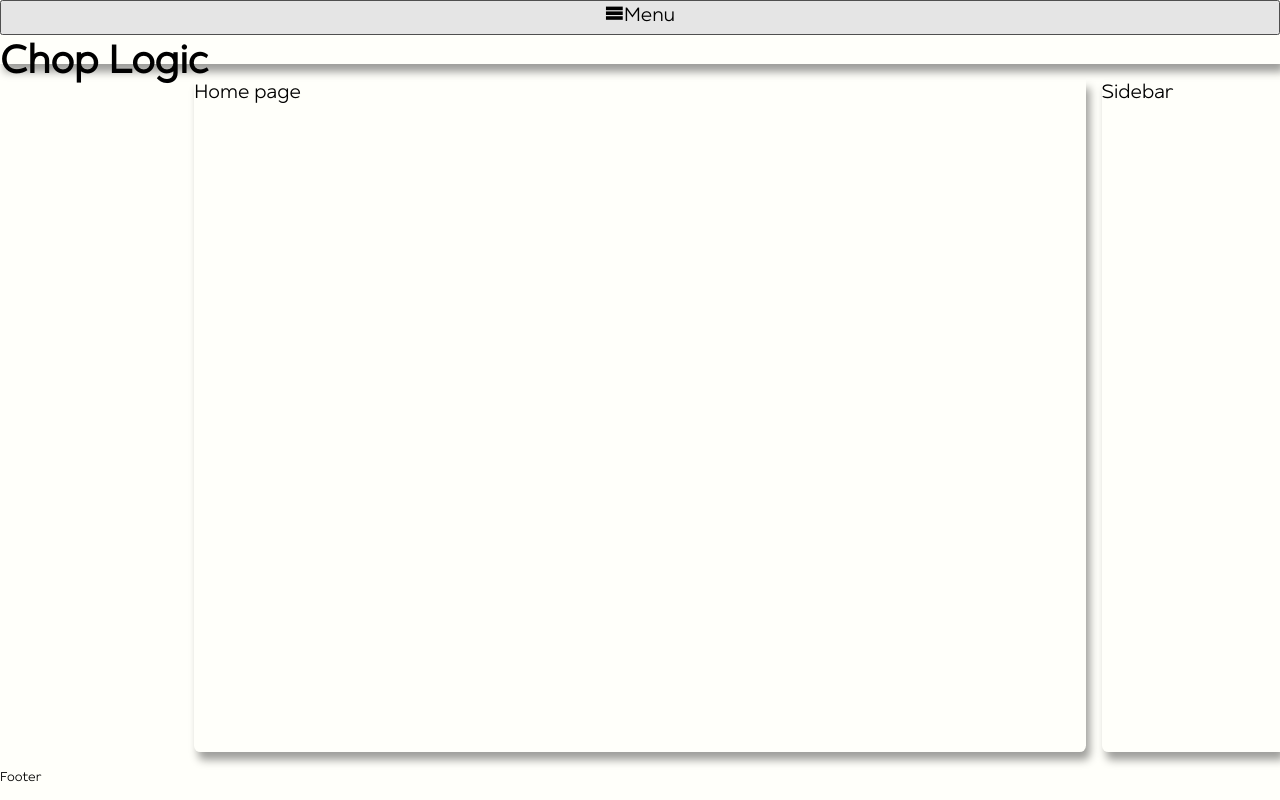
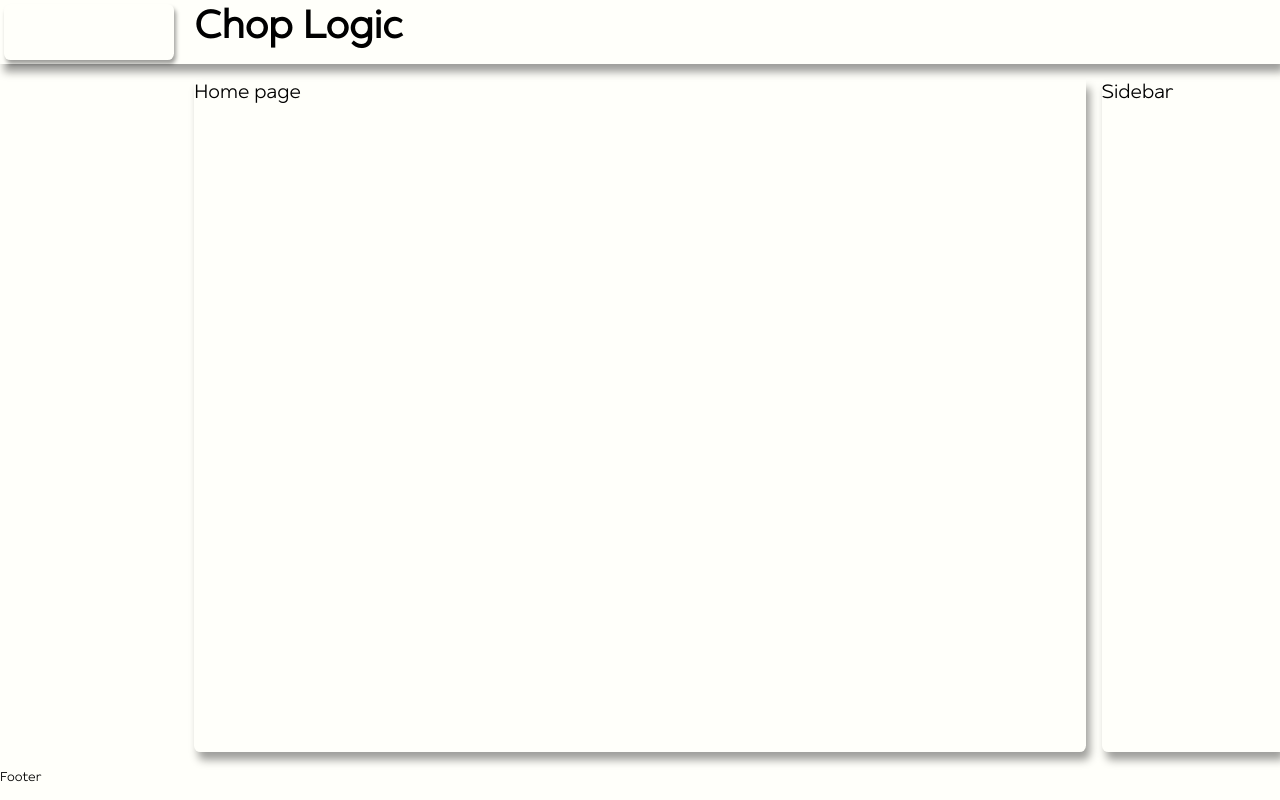
Before and after one commit to SavouryGin/chop_logic, a React app: page / in a window 1280 px wide. Built offline with nearby package versions, Linux system fonts and the light colour scheme.

Commit message:
ts-10: add raw styles to the button

```diff
--- a/src/components/button/index.tsx
+++ b/src/components/button/index.tsx
@@ -2,6 +2,8 @@ import React from 'react';
 import formatClassName from 'helpers/formatters/format-class-name';
 import { ClassNameProp } from 'types';
 import { Icon } from 'enums';
+
+import './styles.scss';
 
 export type ButtonProps = {
   type?: 'button' | 'submit' | 'reset';
--- /dev/null
+++ b/src/components/button/styles.scss
@@ -0,0 +1,17 @@
+@import 'styles/sizes.scss';
+@import 'styles/colors.scss';
+
+.button {
+  background-color: $light-background-color;
+  border: none;
+  border-radius: $border-radius;
+  padding: 4px;
+  margin: 4px;
+  min-width: 1rem;
+  min-height: 1rem;
+  box-shadow: $light-button-shadow;
+
+  &:hover {
+    background-color: $light-foreground-color;
+  }
+}
--- a/src/components/header/index.tsx
+++ b/src/components/header/index.tsx
@@ -20,7 +20,7 @@ function Header(props: HeaderProps): React.ReactElement {
 
   return (
     <header className={formatClassName(['header', props.className])}>
-      <Button onClick={onClickMenuButton} icon={Icon.Menu} text='Menu' className='header__menu' />
+      <Button onClick={onClickMenuButton} className='header__menu' />
       <h1 className='header__text'>Chop Logic</h1>
     </header>
   );
--- a/src/components/header/styles.scss
+++ b/src/components/header/styles.scss
@@ -1,5 +1,17 @@
 @import 'styles/colors.scss';
+@import 'styles/sizes.scss';
 
 .header {
   display: grid;
+  grid-gap: $block-gap;
+  grid-template-columns: 2fr 10fr 2fr;
+  grid-template-areas: 'menu-btn  test  .';
+
+  &__menu {
+    grid-area: menu-btn;
+  }
+
+  &__text {
+    grid-area: test;
+  }
 }
--- a/src/styles/colors.scss
+++ b/src/styles/colors.scss
@@ -5,6 +5,7 @@ $light-foreground-color: hsl(44, 17%, 69%);
 $light-weak-accent-color: hsl(28, 100%, 53%);
 $light-strong-accent-color: hsl(360, 100%, 55%);
 $light-box-shadow: 4px 8px 8px hsl(0deg 0% 0% / 0.38);
+$light-button-shadow: 2px 4px 4px hsl(0deg 0% 0% / 0.38);
 
 // Dark theme colors
 $dark-font-color: hsl(77, 100%, 89%);
```
